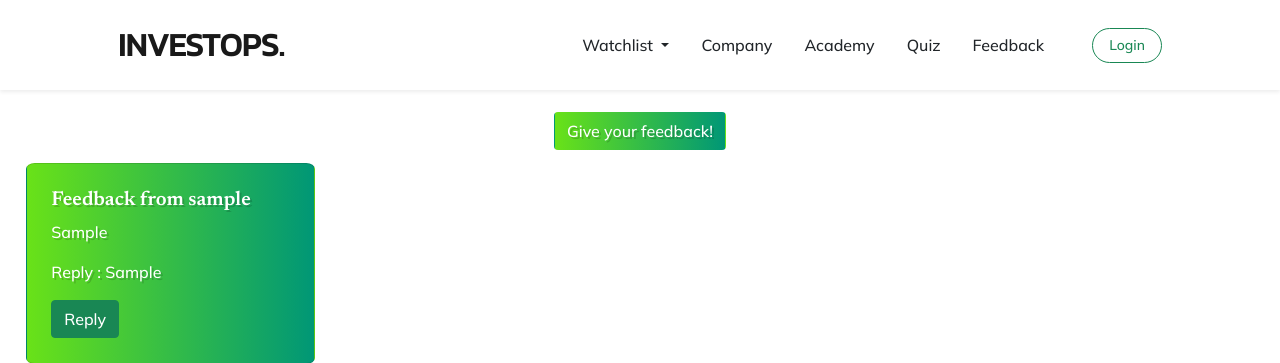
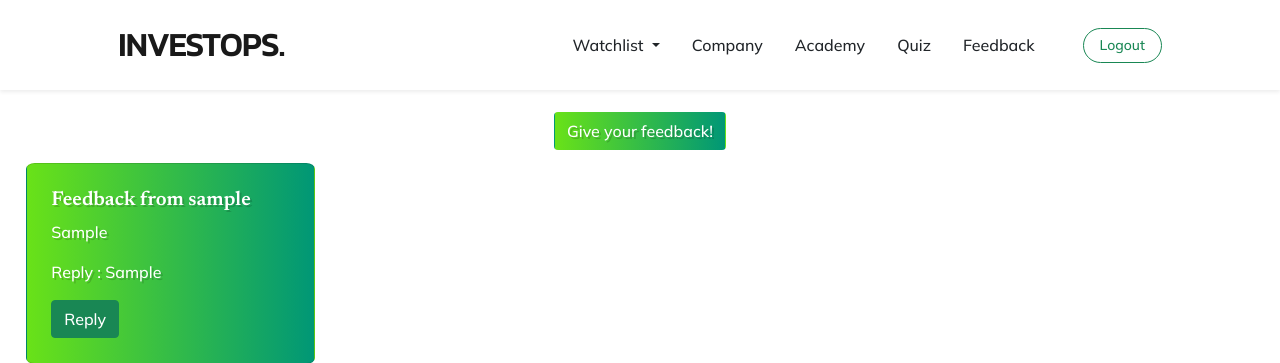
Before and after one commit to joshuanadeak/project-tengah-semester-pbp-e01, a Django app: page /suggestionbox/ in a window 1280 px wide. Shown: the top 363 px of the page. Run offline with Django 4.2, Linux system fonts and the light colour scheme; a user stored in the database is signed in; tables that the repository leaves empty hold one stand-in row (values such as "Sample post"); some libraries are stand-ins or nearby versions.

Commit message:
Implementing logout button once the user is already signed in.

```diff
--- a/templates/base.html
+++ b/templates/base.html
@@ -58,11 +58,19 @@
           <li class="nav-item"><a class="nav-link me-lg-3" href="#quiz">Quiz</a></li>
           <li class="nav-item"><a class="nav-link me-lg-3" href="{% url 'suggestionbox:showFeedback' %}">Feedback</a></li>
         </ul>
-        <button onclick="location.href='/authenticate/login'" class="btn btn-outline-success rounded-pill px-3 mb-2 mb-lg-0" >
+        {% if user.is_authenticated %}
+        <button onclick="location.href='/authenticate/logout/'" class="btn btn-outline-success rounded-pill px-3 mb-2 mb-lg-0" >
+        <span class="d-flex align-items-center">
+          <span class="small">Logout</span>
+        </span>
+      </button>
+      {% else %}
+      <button onclick="location.href='/authenticate/login/'" class="btn btn-outline-success rounded-pill px-3 mb-2 mb-lg-0" >
         <span class="d-flex align-items-center">
           <span class="small">Login</span>
         </span>
       </button>
+      {% endif %}
     </div>
   </div>
 </nav>
```
Also changed, not shown: example_app/templates/index.html (+13 -5 lines).
